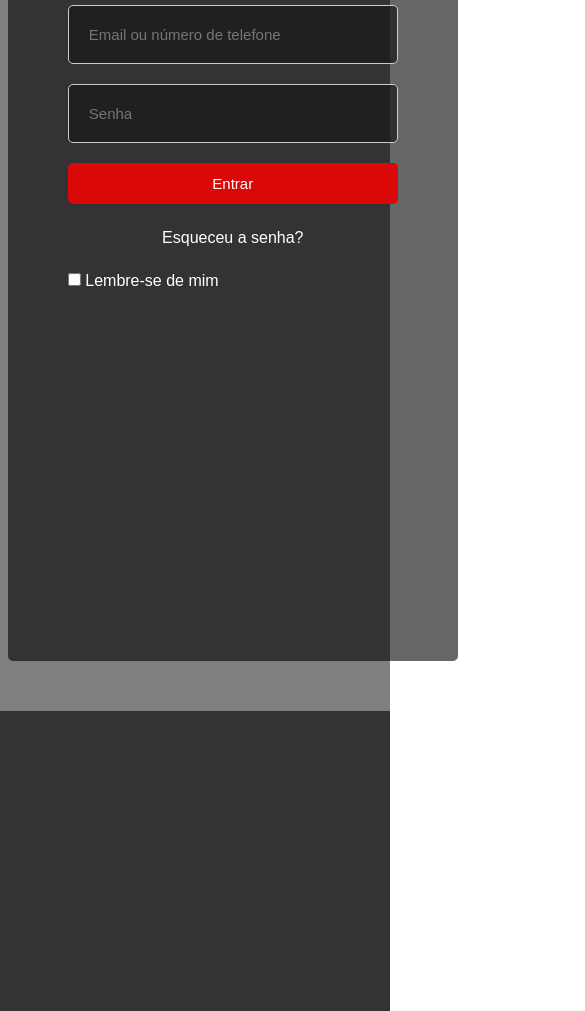
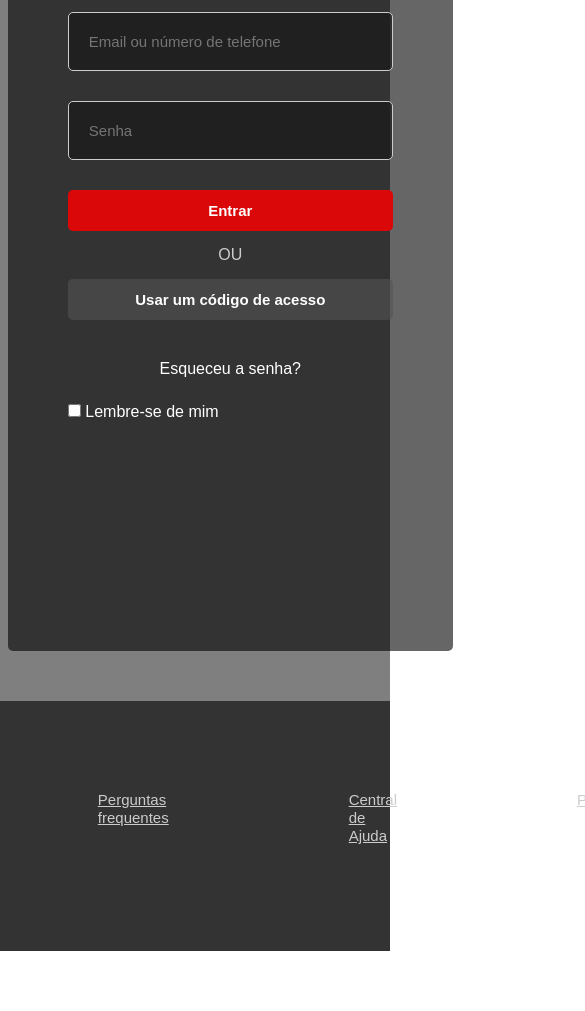
Before and after one commit to Filipi-Medeiros/Netflix-login-clone, a plain HTML site: page index.html in a window 390 px wide. Shown: the part 198-1209 px from the top of the page, 585 px wide, since content can reach past the window. After the commit the page ends 1149 px from the top, so only its background shows below. Drawn offline with Linux system fonts and the light colour scheme.

```diff
--- a/css/style.css
+++ b/css/style.css
@@ -25,14 +25,15 @@ div.logo img{
 section form{
     padding: 60px;
     color: white;
-    width: 450px;
-    height: 770px;
+    width: 445px;
+    height: 760px;
     background-color: rgba(0,0,0,0.6);
     margin: auto;
     border-radius: 5px;
 }
 
 form h2{
+    margin-bottom: 12px;
     font-size: 30px;
 }
 
@@ -42,21 +43,36 @@ form input.box{
     width: 100%;
     padding: 20px;
     border-radius: 5px;
-    margin-top: 20px;
+    margin: 15px 0;
     background-color: rgba(25, 25, 25, 0.7);
     border: 1px solid #ccc;
 }
 
 form input.box[type=button]{
+    font-weight: bold;
     background-color: rgb(218, 8, 8);
     padding: 12px;
     cursor: pointer;
-    transition: 0.5s;
     border: 0;
 }
 
 form input.box[type=button]:hover{
-    background: rgb(172, 4, 4);
+    background: rgb(156, 3, 3);
+    transition: 0.3s;
+}
+
+form h4{
+    text-align: center;
+    font-weight: normal;
+    color: #ccc;
+}
+
+form input.b2[type=button]{
+    background-color: rgba(85, 84, 84, 0.6);
+}
+
+form input.b2[type=button]:hover{
+    background-color: rgba(55, 55, 55, 0.6);
 }
 
 form p{
@@ -72,7 +88,25 @@ form p:hover{
 
 footer{
     width: 100%;
-    height: 300px;
+    height: 250px;
     margin-top: 50px;
     background-color: rgba(0,0,0,0.6);
 }
+
+footer ul{
+    display: flex;
+    list-style-type: none;
+}
+
+footer ul li{
+    margin: 90px;
+}
+
+footer a{
+    color: #ccc;
+    font-size: 15px;
+}
+
+footer a:hover{
+    color: #909090;
+}
--- a/index.html
+++ b/index.html
@@ -20,6 +20,8 @@
                 <input class="box" type="text" name="Email/Telefone" placeholder="Email ou número de telefone">
                 <input class="box" type="password" name="senha" placeholder="Senha">
                 <input class="box" type="button" value="Entrar">
+                <h4>OU</h4>
+                <input class="box b2" type="button" value="Usar um código de acesso">
                 <p>Esqueceu a senha?</p>
                 <input type="checkbox">
                 <label for="checkbox">Lembre-se de mim</label>
@@ -29,8 +31,13 @@
 
     <footer>
         <div class="container">
-
-        </div>
+           <ul>
+                <li><a href="">Perguntas frequentes</a></li>
+                <li><a href="">Central de Ajuda</a></li>
+                <li><a href="">Privacidade</a></li>
+                <li><a href="">Preferências de cookies</a></li>
+           </ul>
+        </div><!-- container -->
     </footer>
 </body>
 </html>
```
